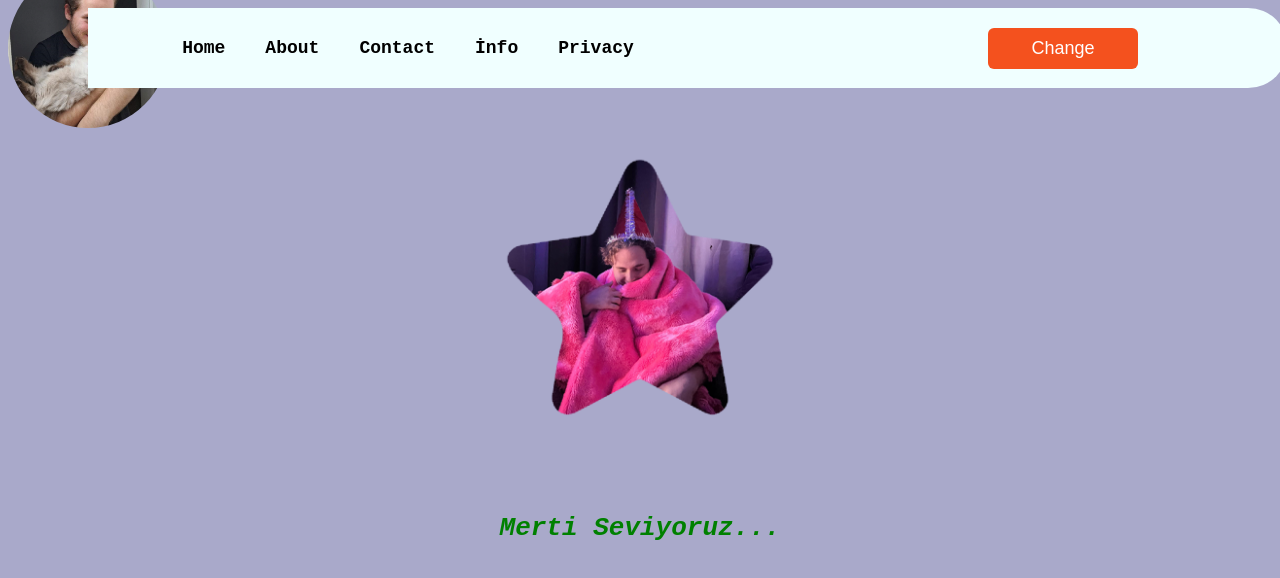
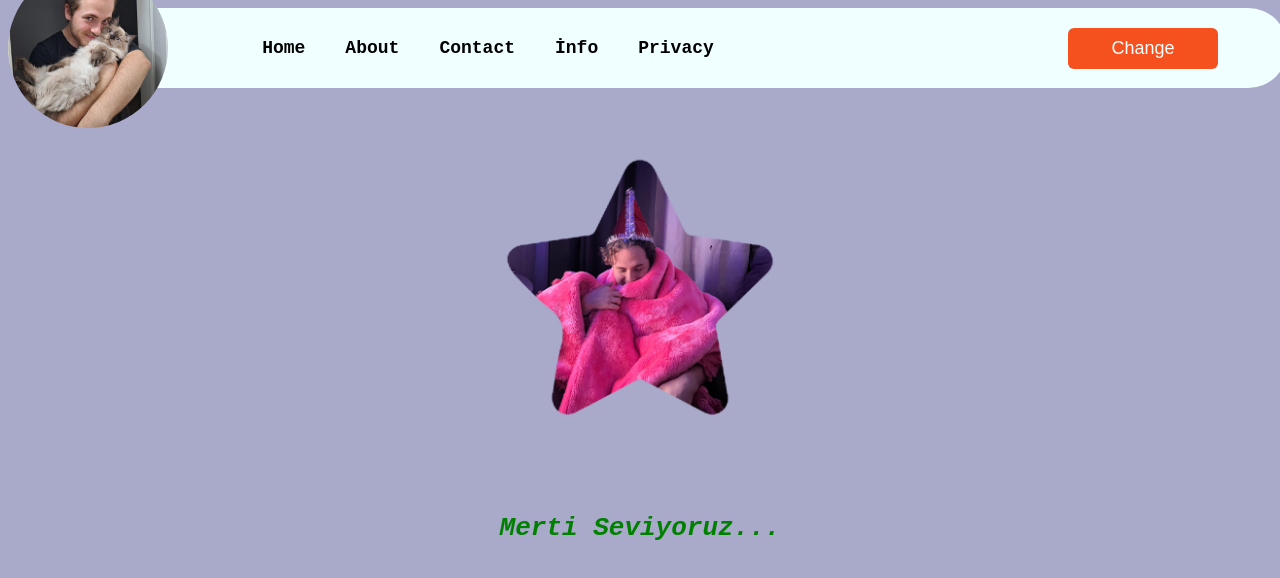
Before and after one commit to oguzhndlc/MertSite, a plain HTML site: page Info.html in a window 1280 px wide. In both pictures the pointer is over the element 48 px from the left and 48 px from the top of the page. Drawn offline with Linux system fonts and the light colour scheme.

Commit message:
Update site.css

```diff
--- a/site.css
+++ b/site.css
@@ -41,6 +41,9 @@ body{
     transition: all 1.25s ease;
 }
 
+.logo:hover{
+    width:160px;
+}
 
 .pages{
     height: 100%;
```
